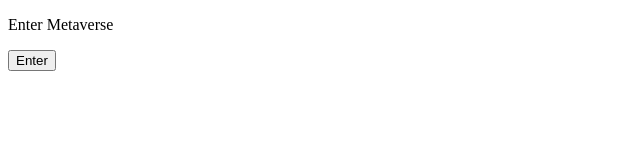
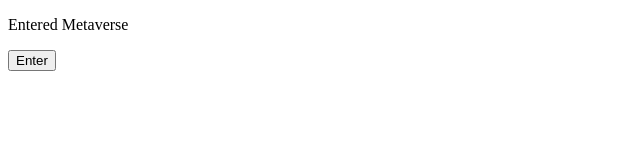
Before and after one commit to acciojob/enter-metaverse-shivampatidar7932, a website: page main.html in a window 1280 px wide. Shown: the full height of the page, 0-640 px from the left. Drawn offline with Linux system fonts and the light colour scheme.

Commit message:
created a submission

```diff
--- a/main.html
+++ b/main.html
@@ -7,7 +7,7 @@
 
 <body>
     <!-- the entire body must be written by the student -->
-    <p id="status">Enter  Metaverse</p>
+    <p id="status">Entered Metaverse</p>
     <button id="enterBtn" onclick="updateStatus()">Enter</button>
 
     <script type="text/javascript" src="./script.js"></script>
```
